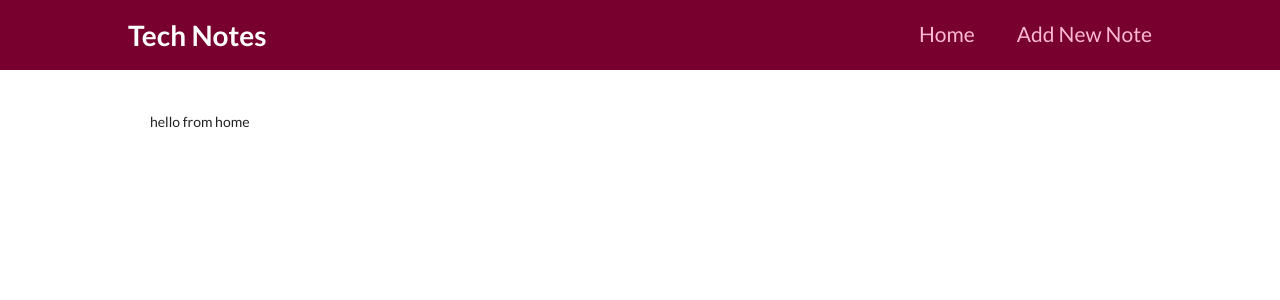
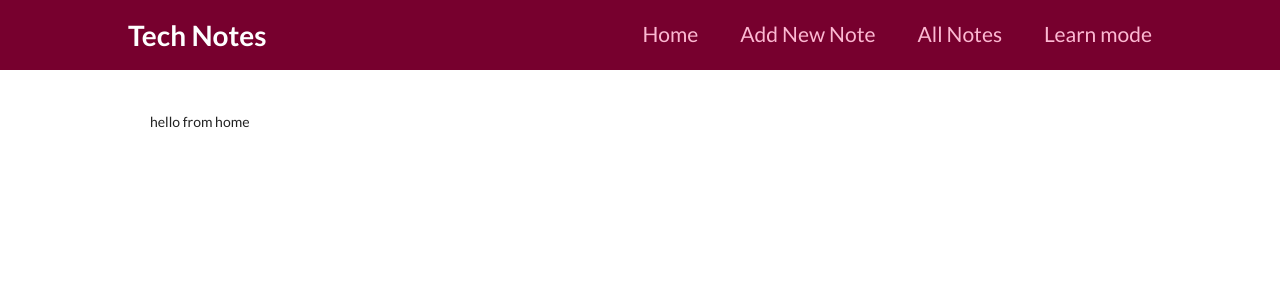
Before and after one commit to stepsen89/dev-notes-next-app, a Next.js app: page / in a window 1280 px wide. Shown: the top 300 px of the page. Built offline with nearby package versions, Linux system fonts and the light colour scheme.

Commit message:
changed header layout and routes

```diff
--- a/components/shared/Header.js
+++ b/components/shared/Header.js
@@ -13,6 +13,12 @@ function Header() {
           <li>
             <Link href='/new-note'>Add New Note</Link>
           </li>
+          <li>
+            <Link href='/notes'>All Notes</Link>
+          </li>
+          <li>
+            <Link href='/learn-mode'>Learn mode</Link>
+          </li>
         </ul>
       </nav>
     </header>
```
